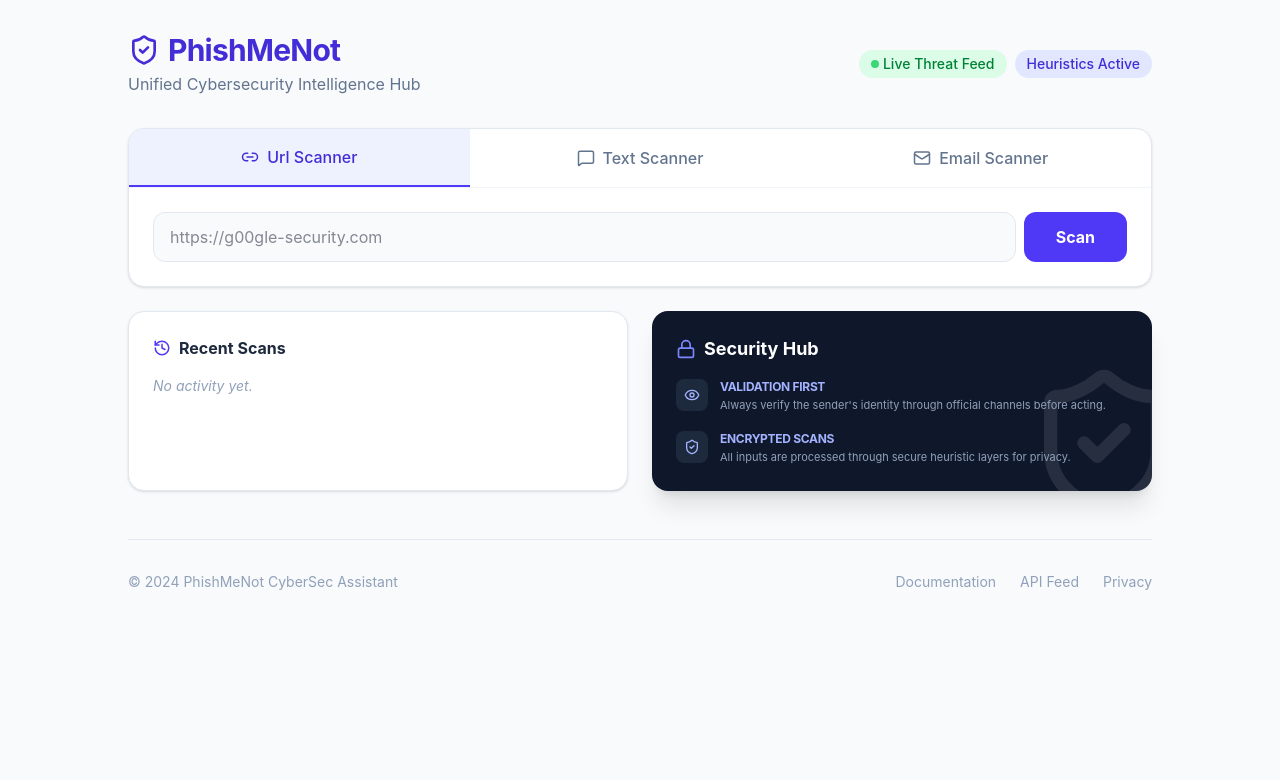
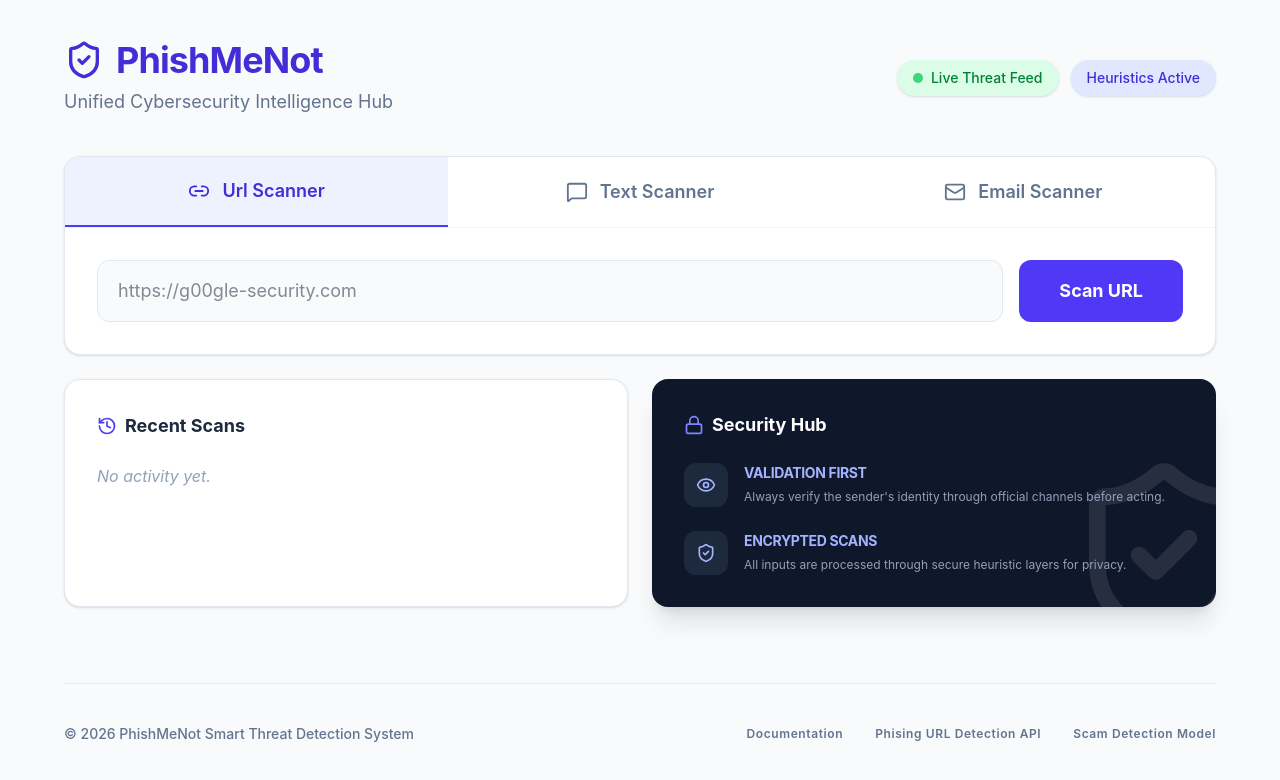
Before and after one commit to re-assist/phish-me-not, a React (Vite) app in the folder client/: page / in a window 1280 px wide. Shown: the top 780 px of the page. Built offline with nearby package versions, Linux system fonts and the light colour scheme.

Commit message:
refactor: componentize Header, Footer, ScannerTab; fix page width and footer links

```diff
--- a/client/src/App.jsx
+++ b/client/src/App.jsx
@@ -1,41 +1,21 @@
-import { ShieldCheck } from 'lucide-react';
 import Dashboard from './pages/Dashboard';
+import Header from './components/layout/Header';
+import Footer from './components/layout/Footer';
 
 const App = () => {
   return (
-    <div className="min-h-screen bg-slate-50 text-slate-900 font-sans p-4 md:p-8">
-      {/* Reverted to max-w-5xl and kept as single column */}
-      <header className="max-w-5xl mx-auto mb-8 flex flex-col md:flex-row md:items-center justify-between gap-4">
-        <div>
-          <h1 className="text-3xl font-bold tracking-tight text-indigo-700 flex items-center gap-2">
-            <ShieldCheck className="w-8 h-8" />
-            PhishMeNot
-          </h1>
-          <p className="text-slate-500 mt-1">Unified Cybersecurity Intelligence Hub</p>
-        </div>
-        <div className="flex gap-2 text-sm font-medium">
-          <span className="px-3 py-1 bg-green-100 text-green-700 rounded-full flex items-center gap-1">
-            <div className="w-2 h-2 bg-green-500 rounded-full animate-pulse" />
-            Live Threat Feed
-          </span>
-          <span className="px-3 py-1 bg-indigo-100 text-indigo-700 rounded-full">
-            Heuristics Active
-          </span>
-        </div>
-      </header>
+    <div className="flex flex-col min-h-screen bg-slate-50 text-slate-900 font-sans p-6 md:p-10">
 
-      <div className="max-w-5xl mx-auto">
+      {/* Global Header */}
+      <Header />
+
+      {/* Main Content Area - flex-grow pushes footer down */}
+      <div className="max-w-6xl w-full mx-auto grow">
         <Dashboard />
       </div>
 
-      <footer className="max-w-5xl mx-auto mt-12 pt-8 border-t border-slate-200 flex flex-col md:flex-row justify-between items-center text-slate-400 text-sm gap-4">
-        <p>© 2024 PhishMeNot CyberSec Assistant</p>
-        <div className="flex gap-6">
-          <button className="hover:text-indigo-600 transition-colors">Documentation</button>
-          <button className="hover:text-indigo-600 transition-colors">API Feed</button>
-          <button className="hover:text-indigo-600 transition-colors">Privacy</button>
-        </div>
-      </footer>
+      {/* Global Footer */}
+      <Footer/>
     </div>
   );
 };
--- /dev/null
+++ b/client/src/components/layout/Footer.jsx
@@ -0,0 +1,40 @@
+
+
+const Footer = () => {
+    return (
+        <footer className="max-w-6xl w-full mx-auto mt-auto pt-10 pb-4 border-t border-slate-200 flex flex-col md:flex-row justify-between items-center text-slate-500 text-sm gap-6 shrink-0">
+        <p className="font-medium">© 2026 PhishMeNot Smart Threat Detection  System</p>
+        <div className="flex gap-8 font-semibold">
+           <a
+            href="https://github.com/re-assist/phish-me-not"
+            target="_blank"
+            rel="noopener noreferrer"
+            className="hover:text-indigo-600 transition-colors  tracking-wider text-xs"
+            >
+            Documentation
+            </a>
+          <a
+            href="https://github.com/openphish/pyopdb"
+            target="_blank"
+            rel="noopener noreferrer"
+            className="hover:text-indigo-600 transition-colors  tracking-wider text-xs"
+            >
+            Phising URL Detection API
+                </a>
+                <a
+            href="https://huggingface.co/MrTher/scam_detector"
+            target="_blank"
+            rel="noopener noreferrer"
+            className="hover:text-indigo-600 transition-colors  tracking-wider text-xs"
+            >
+            Scam Detection Model
+            </a>
+
+
+
+        </div>
+      </footer>
+    );
+}
+
+export default Footer;
--- /dev/null
+++ b/client/src/components/layout/Header.jsx
@@ -0,0 +1,26 @@
+import { ShieldCheck } from 'lucide-react';
+
+const Header = () => {
+    return (
+        <header className="max-w-6xl w-full mx-auto mb-10 flex flex-col md:flex-row md:items-center justify-between gap-6 shrink-0">
+        <div>
+            <h1 className="text-4xl font-bold tracking-tight text-indigo-700 flex items-center gap-3">
+                <ShieldCheck className="w-10 h-10" />
+                PhishMeNot
+            </h1>
+            <p className="text-slate-500 mt-2 text-lg">Unified Cybersecurity Intelligence Hub</p>
+        </div>
+        <div className="flex gap-3 text-sm font-medium">
+            <span className="px-4 py-2 bg-green-100 text-green-700 rounded-full flex items-center gap-2 shadow-sm">
+                <div className="w-2.5 h-2.5 bg-green-500 rounded-full animate-pulse" />
+                Live Threat Feed
+            </span>
+            <span className="px-4 py-2 bg-indigo-100 text-indigo-700 rounded-full shadow-sm">
+                Heuristics Active
+            </span>
+        </div>
+    </header>
+    );
+}
+
+export default Header;
--- /dev/null
+++ b/client/src/components/scanner/ScannerTabs.jsx
@@ -0,0 +1,24 @@
+import { Link2, MessageSquare, Mail } from 'lucide-react';
+
+const ScannerTab = ({ activeTab, onTabChange }) => {
+    return (
+        <nav className="flex border-b border-slate-100">
+            {['url', 'text', 'email'].map((tab) => (
+              <button
+                key={tab}
+                onClick={() => onTabChange(tab)}
+                className={`flex-1 py-5 px-6 flex items-center justify-center gap-3 transition-all font-semibold text-lg ${
+                  activeTab === tab
+                    ? 'bg-indigo-50 text-indigo-700 border-b-2 border-indigo-600'
+                    : 'text-slate-500 hover:bg-slate-50'
+                }`}
+              >
+                {tab === 'url' ? <Link2 size={22} /> : tab === 'text' ? <MessageSquare size={22} /> : <Mail size={22} />}
+                <span className="capitalize">{tab} Scanner</span>
+              </button>
+            ))}
+          </nav>
+    );
+}
+
+export default ScannerTab;
--- a/client/src/pages/Dashboard.jsx
+++ b/client/src/pages/Dashboard.jsx
@@ -1,11 +1,8 @@
-import React, { useState } from 'react';
+import  { useState } from 'react';
 import {
   ShieldCheck,
   ShieldAlert,
   ShieldQuestion,
-  Link2,
-  MessageSquare,
-  Mail,
   AlertTriangle,
   ChevronRight,
   Info,
@@ -15,6 +12,7 @@ import {
   Zap,
   Loader2
 } from 'lucide-react';
+import ScannerTab from '../components/scanner/ScannerTabs';
 
 const MOCK_BREACHES = {
   "test@gmail.com": ["LinkedIn (2016)", "Adobe (2013)", "MySpace (2008)"],
@@ -126,44 +124,29 @@ const Dashboard = () => {
     setResults(result);
   };
 
-  return (
-    <div className="space-y-8 animate-in fade-in duration-500">
-      {/* Container is now a simple vertical stack */}
+   return (
+    <div className="space-y-8 animate-in fade-in duration-500 w-full">
       <div className="space-y-6">
+        {/* Main Scanner Section */}
         <section className="bg-white rounded-2xl shadow-sm border border-slate-200 overflow-hidden">
-          <nav className="flex border-b border-slate-100">
-            {['url', 'text', 'email'].map((tab) => (
-              <button
-                key={tab}
-                onClick={() => {setActiveTab(tab); setResults(null);}}
-                className={`flex-1 py-4 px-4 flex items-center justify-center gap-2 transition-all font-medium ${
-                  activeTab === tab
-                    ? 'bg-indigo-50 text-indigo-700 border-b-2 border-indigo-600'
-                    : 'text-slate-500 hover:bg-slate-50'
-                }`}
-              >
-                {tab === 'url' ? <Link2 size={18} /> : tab === 'text' ? <MessageSquare size={18} /> : <Mail size={18} />}
-                <span className="capitalize">{tab} Scanner</span>
-              </button>
-            ))}
-          </nav>
+           <ScannerTab activeTab={activeTab} onTabChange={(tab) => { setActiveTab(tab); setResults(null); }} />
 
-          <div className="p-6">
+          <div className="p-8">
             {activeTab === 'url' && (
               <div className="space-y-4">
-                <div className="flex gap-2">
+                <div className="flex gap-4">
                   <input
                     type="text"
                     placeholder="https://g00gle-security.com"
-                    className="flex-1 px-4 py-3 bg-slate-50 border border-slate-200 rounded-xl focus:ring-2 focus:ring-indigo-500 outline-none transition-all"
+                    className="flex-1 px-5 py-4 bg-slate-50 border border-slate-200 rounded-xl focus:ring-2 focus:ring-indigo-500 outline-none transition-all text-lg"
                     id="urlInput"
                   />
                   <button
                     onClick={() => analyzeURL(document.getElementById('urlInput').value)}
                     disabled={loading}
-                    className="px-8 py-3 bg-indigo-600 text-white font-bold rounded-xl hover:bg-indigo-700 disabled:opacity-50 transition-colors flex items-center gap-2"
+                    className="px-10 py-4 bg-indigo-600 text-white font-bold text-lg rounded-xl hover:bg-indigo-700 disabled:opacity-50 transition-colors flex items-center gap-2"
                   >
-                    {loading ? <Loader2 className="animate-spin" size={18} /> : "Scan"}
+                    {loading ? <Loader2 className="animate-spin" size={22} /> : "Scan URL"}
                   </button>
                 </div>
               </div>
@@ -172,35 +155,35 @@ const Dashboard = () => {
             {activeTab === 'text' && (
               <div className="space-y-4">
                 <textarea
-                  rows="4"
+                  rows="5"
                   placeholder="Paste the suspicious message here..."
-                  className="w-full px-4 py-3 bg-slate-50 border border-slate-200 rounded-xl focus:ring-2 focus:ring-indigo-500 outline-none transition-all resize-none"
+                  className="w-full px-5 py-4 bg-slate-50 border border-slate-200 rounded-xl focus:ring-2 focus:ring-indigo-500 outline-none transition-all resize-none text-lg"
                   id="textInput"
                 />
                 <button
                   onClick={() => analyzeText(document.getElementById('textInput').value)}
                   disabled={loading}
-                  className="w-full py-3 bg-indigo-600 text-white font-bold rounded-xl hover:bg-indigo-700 disabled:opacity-50 transition-colors"
+                  className="w-full py-4 bg-indigo-600 text-white font-bold text-lg rounded-xl hover:bg-indigo-700 disabled:opacity-50 transition-colors"
                 >
-                  {loading ? "Analyzing..." : "Analyze Content"}
+                  {loading ? "Analyzing Intent..." : "Analyze Content"}
                 </button>
               </div>
             )}
 
             {activeTab === 'email' && (
               <div className="space-y-4">
-                <div className="flex gap-2">
+                <div className="flex gap-4">
                   <input
                     type="email"
                     placeholder="user@example.com"
-                    className="flex-1 px-4 py-3 bg-slate-50 border border-slate-200 rounded-xl focus:ring-2 focus:ring-indigo-500 outline-none"
+                    className="flex-1 px-5 py-4 bg-slate-50 border border-slate-200 rounded-xl focus:ring-2 focus:ring-indigo-500 outline-none text-lg"
                     id="emailInput"
                   />
                   <button
                     onClick={() => checkEmail(document.getElementById('emailInput').value)}
-                    className="px-8 py-3 bg-slate-800 text-white font-bold rounded-xl hover:bg-slate-900 transition-colors"
+                    className="px-10 py-4 bg-slate-800 text-white font-bold text-lg rounded-xl hover:bg-slate-900 transition-colors"
                   >
-                    Check
+                    Check Database
                   </button>
                 </div>
               </div>
@@ -208,70 +191,71 @@ const Dashboard = () => {
           </div>
         </section>
 
+        {/* Results Section */}
         {results && (
-          <section className={`rounded-2xl border-l-8 p-6 shadow-sm bg-white animate-in slide-in-from-bottom-4 duration-300 ${
+          <section className={`rounded-2xl border-l-8 p-8 shadow-sm bg-white animate-in slide-in-from-bottom-4 duration-300 ${
             results.risk === 'HIGH' ? 'border-red-500' : results.risk === 'MEDIUM' ? 'border-amber-500' : 'border-green-500'
           }`}>
-            <div className="flex justify-between items-start mb-6">
+            <div className="flex justify-between items-start mb-8">
               <div>
-                <h3 className="text-xl font-bold flex items-center gap-2">
-                  {results.risk === 'HIGH' ? <ShieldAlert className="text-red-500" /> : <ShieldCheck className="text-green-500" />}
+                <h3 className="text-2xl font-bold flex items-center gap-3">
+                  {results.risk === 'HIGH' ? <ShieldAlert className="text-red-500" size={28}/> : <ShieldCheck className="text-green-500" size={28}/>}
                   Risk Level: <span className={results.risk === 'HIGH' ? 'text-red-600' : results.risk === 'MEDIUM' ? 'text-amber-600' : 'text-green-600'}>{results.risk}</span>
                 </h3>
-                <p className="text-sm text-slate-500">Classification based on {results.type} analysis engine.</p>
+                <p className="text-base text-slate-500 mt-2">Classification based on {results.type} analysis engine.</p>
               </div>
               {results.score !== undefined && (
-                <div className="text-right bg-slate-50 px-3 py-1 rounded-lg border border-slate-100">
-                  <div className="text-2xl font-black text-slate-800 leading-none">{results.score}</div>
-                  <div className="text-[10px] uppercase font-bold text-slate-400 tracking-wider">Score</div>
+                <div className="text-right bg-slate-50 px-5 py-3 rounded-xl border border-slate-100">
+                  <div className="text-3xl font-black text-slate-800 leading-none">{results.score}</div>
+                  <div className="text-xs uppercase font-bold text-slate-400 tracking-wider mt-1">Score</div>
                 </div>
               )}
             </div>
 
-            <div className="space-y-4">
-              <div className="bg-slate-50 rounded-xl p-4 border border-slate-100">
-                <h4 className="text-xs font-bold text-slate-400 uppercase tracking-widest mb-3 flex items-center gap-1">
-                  <Info size={14} /> Diagnostic Findings
+            <div className="space-y-6">
+              <div className="bg-slate-50 rounded-xl p-6 border border-slate-100">
+                <h4 className="text-sm font-bold text-slate-400 uppercase tracking-widest mb-4 flex items-center gap-2">
+                  <Info size={16} /> Diagnostic Findings
                 </h4>
-                <ul className="space-y-2">
+                <ul className="space-y-3">
                   {results.explanation.map((item, i) => (
-                    <li key={i} className="text-sm text-slate-700 flex items-start gap-2">
-                      <AlertTriangle size={16} className={`mt-0.5 shrink-0 ${results.risk === 'HIGH' ? 'text-red-400' : 'text-amber-400'}`} />
+                    <li key={i} className="text-base text-slate-700 flex items-start gap-3">
+                      <AlertTriangle size={18} className={`mt-0.5 shrink-0 ${results.risk === 'HIGH' ? 'text-red-400' : 'text-amber-400'}`} />
                       {item}
                     </li>
                   ))}
                 </ul>
               </div>
 
-              <div className="bg-indigo-50 p-4 rounded-xl border border-indigo-100 flex items-center gap-3">
-                <Zap size={20} className="text-indigo-500 shrink-0" />
+              <div className="bg-indigo-50 p-6 rounded-xl border border-indigo-100 flex items-center gap-4">
+                <Zap size={24} className="text-indigo-500 shrink-0" />
                 <div>
-                  <p className="text-xs font-bold text-indigo-400 uppercase tracking-widest">Recommendation</p>
-                  <p className="text-sm font-semibold text-indigo-900">{results.recommendation}</p>
+                  <p className="text-sm font-bold text-indigo-400 uppercase tracking-widest mb-1">Recommendation</p>
+                  <p className="text-lg font-semibold text-indigo-900">{results.recommendation}</p>
                 </div>
               </div>
             </div>
           </section>
         )}
 
-        {/* Sidebar content now placed vertically below main scanner */}
+        {/* Vertical Footer Sidebar Content */}
         <div className="grid grid-cols-1 md:grid-cols-2 gap-6">
-          <div className="bg-white rounded-2xl shadow-sm border border-slate-200 p-6">
-            <h3 className="font-bold flex items-center gap-2 mb-4 text-slate-800">
-              <History size={18} className="text-indigo-600" />
+          <div className="bg-white rounded-2xl shadow-sm border border-slate-200 p-8">
+            <h3 className="text-lg font-bold flex items-center gap-2 mb-6 text-slate-800">
+              <History size={20} className="text-indigo-600" />
               Recent Scans
             </h3>
-            <div className="space-y-3">
+            <div className="space-y-4">
               {history.length === 0 ? (
-                <p className="text-sm text-slate-400 italic">No activity yet.</p>
+                <p className="text-base text-slate-400 italic">No activity yet.</p>
               ) : (
                 history.map((item, i) => (
-                  <div key={i} className="flex items-center justify-between p-2 hover:bg-slate-50 rounded-lg transition-all border-b border-slate-50 last:border-0">
+                  <div key={i} className="flex items-center justify-between p-3 hover:bg-slate-50 rounded-xl transition-all border-b border-slate-50 last:border-0">
                     <div className="min-w-0 flex-1">
-                      <p className="text-[10px] font-bold text-slate-400 uppercase">{item.type}</p>
-                      <p className="text-xs font-medium text-slate-700 truncate pr-2">{item.input}</p>
+                      <p className="text-xs font-bold text-slate-400 uppercase mb-1">{item.type}</p>
+                      <p className="text-sm font-medium text-slate-700 truncate pr-4">{item.input}</p>
                     </div>
-                    <div className={`text-[10px] font-bold px-2 py-0.5 rounded uppercase ${
+                    <div className={`text-xs font-bold px-3 py-1 rounded-md uppercase ${
                       item.risk === 'HIGH' ? 'bg-red-100 text-red-600' : 'bg-green-100 text-green-600'
                     }`}>
                       {item.risk}
@@ -282,35 +266,35 @@ const Dashboard = () => {
             </div>
           </div>
 
-          <div className="bg-slate-900 text-white rounded-2xl shadow-xl p-6 relative overflow-hidden">
+          <div className="bg-slate-900 text-white rounded-2xl shadow-xl p-8 relative overflow-hidden">
             <div className="relative z-10">
-              <h3 className="font-bold text-lg mb-4 flex items-center gap-2">
+              <h3 className="text-lg font-bold mb-6 flex items-center gap-2">
                 <Lock size={20} className="text-indigo-400" />
                 Security Hub
               </h3>
-              <div className="space-y-4">
-                <div className="flex gap-3">
-                  <div className="bg-slate-800 p-2 rounded-lg h-fit">
-                    <Eye size={16} className="text-indigo-300" />
+              <div className="space-y-6">
+                <div className="flex gap-4">
+                  <div className="bg-slate-800 p-3 rounded-xl h-fit">
+                    <Eye size={20} className="text-indigo-300" />
                   </div>
                   <div>
-                    <p className="text-xs font-bold uppercase tracking-tight text-indigo-300">Validation First</p>
-                    <p className="text-[11px] text-slate-400 mt-0.5 leading-relaxed">Always verify the sender's identity through official channels before acting.</p>
+                    <p className="text-sm font-bold uppercase tracking-tight text-indigo-300">Validation First</p>
+                    <p className="text-xs text-slate-400 mt-1 leading-relaxed">Always verify the sender's identity through official channels before acting.</p>
                   </div>
                 </div>
-                <div className="flex gap-3">
-                  <div className="bg-slate-800 p-2 rounded-lg h-fit">
-                    <ShieldCheck size={16} className="text-indigo-300" />
+                <div className="flex gap-4">
+                  <div className="bg-slate-800 p-3 rounded-xl h-fit">
+                    <ShieldCheck size={20} className="text-indigo-300" />
                   </div>
                   <div>
-                    <p className="text-xs font-bold uppercase tracking-tight text-indigo-300">Encrypted Scans</p>
-                    <p className="text-[11px] text-slate-400 mt-0.5 leading-relaxed">All inputs are processed through secure heuristic layers for privacy.</p>
+                    <p className="text-sm font-bold uppercase tracking-tight text-indigo-300">Encrypted Scans</p>
+                    <p className="text-xs text-slate-400 mt-1 leading-relaxed">All inputs are processed through secure heuristic layers for privacy.</p>
                   </div>
                 </div>
               </div>
             </div>
-            <div className="absolute -bottom-8 -right-8 opacity-10">
-                <ShieldCheck size={160} />
+            <div className="absolute -bottom-12 -right-12 opacity-10">
+                <ShieldCheck size={200} />
             </div>
           </div>
         </div>
```
